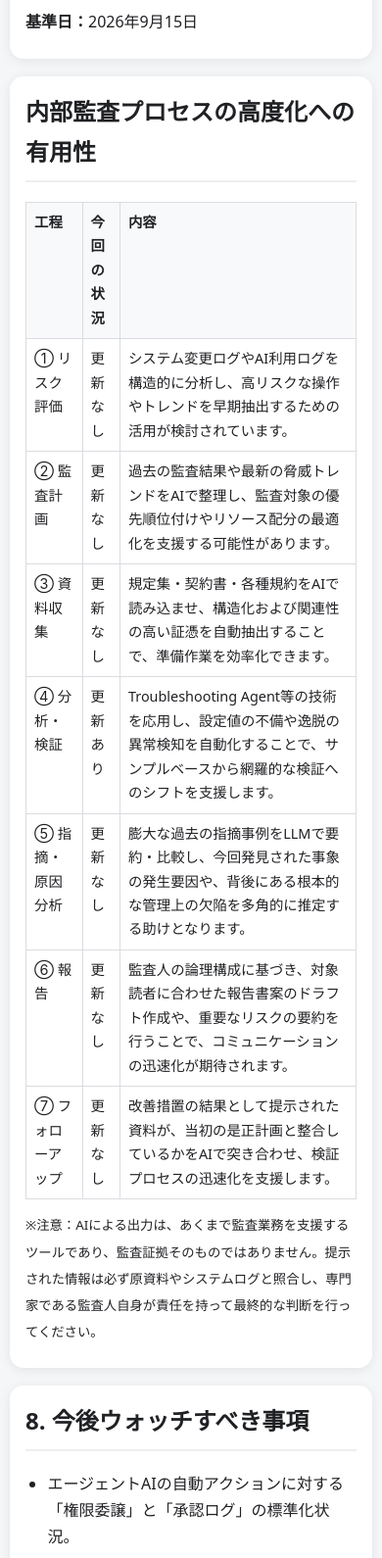
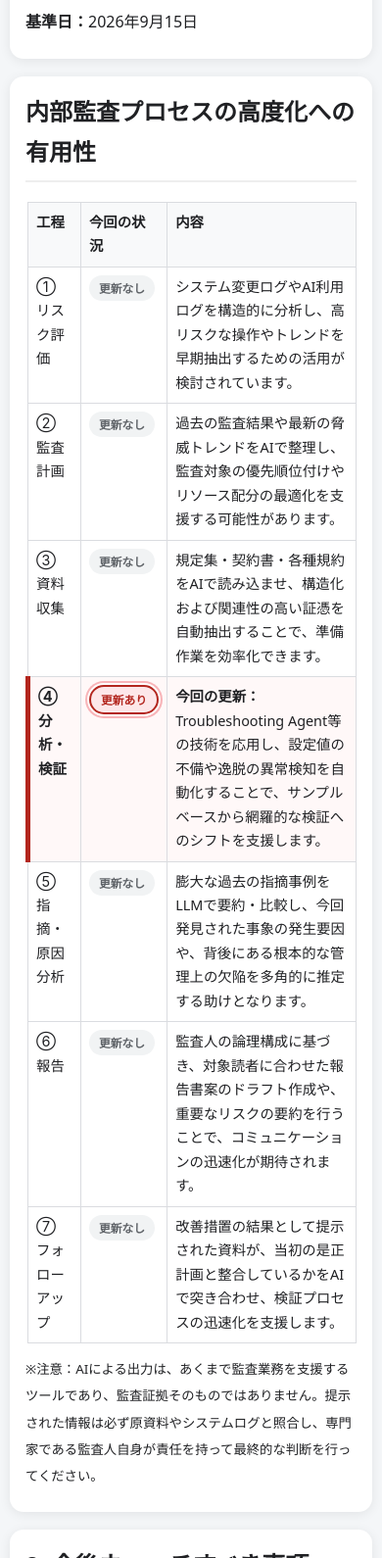
Before and after one commit to takamaaivory-pixel/ai-update-report, a plain HTML site: page index.html in a window 390 px wide. Shown: the part 134-1724 px from the top of the page at 98% size. Drawn offline with Linux system fonts and the light colour scheme.

Commit message:
強調表示を修正し、AI監査7工程を固定表示

```diff
--- a/index.html
+++ b/index.html
@@ -6,110 +6,30 @@
 <title>内部監査・AIガバナンス週刊レポート (2026/09/15)</title>
 <style>
 *{box-sizing:border-box}
-body{
-  margin:0;padding:20px;background:#f4f6f8;color:#202124;
-  font-family:system-ui,-apple-system,BlinkMacSystemFont,"Noto Sans JP",sans-serif;
-  line-height:1.7
-}
+body{margin:0;padding:20px;background:#f4f6f8;color:#202124;font-family:system-ui,-apple-system,BlinkMacSystemFont,"Noto Sans JP",sans-serif;line-height:1.7}
 main{max-width:980px;margin:auto}
-header,section,footer{
-  background:#fff;border-radius:14px;padding:22px;margin-bottom:18px;
-  box-shadow:0 2px 12px rgba(0,0,0,.08)
-}
-h1{margin-top:0;font-size:1.8rem}
-h2{border-bottom:2px solid #eee;padding-bottom:8px;margin-top:0}
-h3{margin-bottom:6px}
-p{margin:8px 0}
-ul{padding-left:1.4rem}
-li{margin:9px 0}
-a{color:#1769aa;text-decoration:none}
-a:hover{text-decoration:underline}
-.badge{
-  display:inline-block;border-radius:999px;padding:2px 8px;
-  font-size:.75em;margin-right:5px;font-weight:bold;
-}
-.new{background:#e6f4ea;color:#137333}
-.change{background:#fff4ce;color:#8a5a00}
-.important{color:#b3261e;font-weight:700}
-table{width:100%;border-collapse:collapse;margin:12px 0;font-size:.9em}
-th,td{border:1px solid #dadce0;padding:8px;vertical-align:top}
-th{background:#f8f9fa;text-align:left}
-@media(max-width:600px){
-  body{padding:10px}
-  header,section,footer{padding:16px}
-  table{display:block;overflow-x:auto}
-}
+header,section,footer{background:#fff;border-radius:14px;padding:22px;margin-bottom:18px;box-shadow:0 2px 12px rgba(0,0,0,.08)}
+h1{margin-top:0;font-size:1.8rem}h2{border-bottom:2px solid #eee;padding-bottom:8px;margin-top:0}h3{margin-bottom:6px}p{margin:8px 0}ul{padding-left:1.4rem}li{margin:9px 0}a{color:#1769aa;text-decoration:none}a:hover{text-decoration:underline}
+.badge{display:inline-block;border-radius:999px;padding:2px 8px;font-size:.75em;margin-right:5px;font-weight:bold}.new{background:#e6f4ea;color:#137333}.change{background:#fff4ce;color:#8a5a00}.important{color:#b3261e;font-weight:700}
+.status{display:inline-block;border-radius:999px;padding:3px 10px;font-size:.82em;font-weight:700;white-space:nowrap}.unchanged{background:#f1f3f4;color:#5f6368}.updated{background:#fde7e9;color:#b3261e;border:2px solid #b3261e;box-shadow:0 0 0 2px #fff,0 0 0 4px #f8b4b8}.updated-row td{background:#fff8f8}.updated-row td:first-child{font-weight:700;border-left:5px solid #b3261e}
+table{width:100%;border-collapse:collapse;margin:12px 0;font-size:.9em}th,td{border:1px solid #dadce0;padding:8px;vertical-align:top}th{background:#f8f9fa;text-align:left}
+@media(max-width:600px){body{padding:10px}header,section,footer{padding:16px}table{display:block;overflow-x:auto}}
 </style>
 </head>
-<body>
-<main>
-<header>
-  <h1>内部監査・AIガバナンス週刊レポート</h1>
-  <p><strong>基準日：</strong>2026年9月15日</p>
-</header>
-
-<section>
-  <h2>内部監査プロセスの高度化への有用性</h2>
-  <table>
-    <thead>
-      <tr>
-        <th>工程</th>
-        <th>今回の状況</th>
-        <th>内容</th>
-      </tr>
-    </thead>
-    <tbody>
-      <tr>
-        <td>① リスク評価</td>
-        <td><span class="status unchanged">更新なし</span></td>
-        <td>システム変更ログやAI利用ログを構造的に分析し、高リスクな操作やトレンドを早期抽出するための活用が検討されています。</td>
-      </tr>
-      <tr>
-        <td>② 監査計画</td>
-        <td><span class="status unchanged">更新なし</span></td>
-        <td>過去の監査結果や最新の脅威トレンドをAIで整理し、監査対象の優先順位付けやリソース配分の最適化を支援する可能性があります。</td>
-      </tr>
-      <tr>
-        <td>③ 資料収集</td>
-        <td><span class="status unchanged">更新なし</span></td>
-        <td>規定集・契約書・各種規約をAIで読み込ませ、構造化および関連性の高い証憑を自動抽出することで、準備作業を効率化できます。</td>
-      </tr>
-      <tr>
-        <td>④ 分析・検証</td>
-        <td><span class="status updated">更新あり</span></td>
-        <td>Troubleshooting Agent等の技術を応用し、設定値の不備や逸脱の異常検知を自動化することで、サンプルベースから網羅的な検証へのシフトを支援します。</td>
-      </tr>
-      <tr>
-        <td>⑤ 指摘・原因分析</td>
-        <td><span class="status unchanged">更新なし</span></td>
-        <td>膨大な過去の指摘事例をLLMで要約・比較し、今回発見された事象の発生要因や、背後にある根本的な管理上の欠陥を多角的に推定する助けとなります。</td>
-      </tr>
-      <tr>
-        <td>⑥ 報告</td>
-        <td><span class="status unchanged">更新なし</span></td>
-        <td>監査人の論理構成に基づき、対象読者に合わせた報告書案のドラフト作成や、重要なリスクの要約を行うことで、コミュニケーションの迅速化が期待されます。</td>
-      </tr>
-      <tr>
-        <td>⑦ フォローアップ</td>
-        <td><span class="status unchanged">更新なし</span></td>
-        <td>改善措置の結果として提示された資料が、当初の是正計画と整合しているかをAIで突き合わせ、検証プロセスの迅速化を支援します。</td>
-      </tr>
-    </tbody>
-  </table>
-  <p><small>※注意：AIによる出力は、あくまで監査業務を支援するツールであり、監査証拠そのものではありません。提示された情報は必ず原資料やシステムログと照合し、専門家である監査人自身が責任を持って最終的な判断を行ってください。</small></p>
+<body><main>
+<header><h1>内部監査・AIガバナンス週刊レポート</h1><p><strong>基準日：</strong>2026年9月15日</p></header>
+<section><h2>内部監査プロセスの高度化への有用性</h2>
+<table><thead><tr><th>工程</th><th>今回の状況</th><th>内容</th></tr></thead><tbody>
+<tr><td>① リスク評価</td><td><span class="status unchanged">更新なし</span></td><td>システム変更ログやAI利用ログを構造的に分析し、高リスクな操作やトレンドを早期抽出するための活用が検討されています。</td></tr>
+<tr><td>② 監査計画</td><td><span class="status unchanged">更新なし</span></td><td>過去の監査結果や最新の脅威トレンドをAIで整理し、監査対象の優先順位付けやリソース配分の最適化を支援する可能性があります。</td></tr>
+<tr><td>③ 資料収集</td><td><span class="status unchanged">更新なし</span></td><td>規定集・契約書・各種規約をAIで読み込ませ、構造化および関連性の高い証憑を自動抽出することで、準備作業を効率化できます。</td></tr>
+<tr class="updated-row"><td>④ 分析・検証</td><td><span class="status updated">更新あり</span></td><td><strong>今回の更新：</strong> Troubleshooting Agent等の技術を応用し、設定値の不備や逸脱の異常検知を自動化することで、サンプルベースから網羅的な検証へのシフトを支援します。</td></tr>
+<tr><td>⑤ 指摘・原因分析</td><td><span class="status unchanged">更新なし</span></td><td>膨大な過去の指摘事例をLLMで要約・比較し、今回発見された事象の発生要因や、背後にある根本的な管理上の欠陥を多角的に推定する助けとなります。</td></tr>
+<tr><td>⑥ 報告</td><td><span class="status unchanged">更新なし</span></td><td>監査人の論理構成に基づき、対象読者に合わせた報告書案のドラフト作成や、重要なリスクの要約を行うことで、コミュニケーションの迅速化が期待されます。</td></tr>
+<tr><td>⑦ フォローアップ</td><td><span class="status unchanged">更新なし</span></td><td>改善措置の結果として提示された資料が、当初の是正計画と整合しているかをAIで突き合わせ、検証プロセスの迅速化を支援します。</td></tr>
+</tbody></table>
+<p><small>※注意：AIによる出力は、あくまで監査業務を支援するツールであり、監査証拠そのものではありません。提示された情報は必ず原資料やシステムログと照合し、専門家である監査人自身が責任を持って最終的な判断を行ってください。</small></p>
 </section>
-
-<section>
-  <h2>8. 今後ウォッチすべき事項</h2>
-  <ul>
-    <li>エージェントAIの自動アクションに対する「権限委譲」と「承認ログ」の標準化状況。</li>
-    <li>マルチLLM環境下における「データの取り扱いポリシー」の一貫性確保。</li>
-  </ul>
-</section>
-
-<footer>
-  <p>このレポートは公開情報に基づく情報整理であり、監査判断そのものを代替するものではありません。</p>
-</footer>
-</main>
-</body>
-</html>
+<section><h2>8. 今後ウォッチすべき事項</h2><ul><li>エージェントAIの自動アクションに対する「権限委譲」と「承認ログ」の標準化状況。</li><li>マルチLLM環境下における「データの取り扱いポリシー」の一貫性確保。</li></ul></section>
+<footer><p>このレポートは公開情報に基づく情報整理であり、監査判断そのものを代替するものではありません。</p></footer>
+</main></body></html>
```
